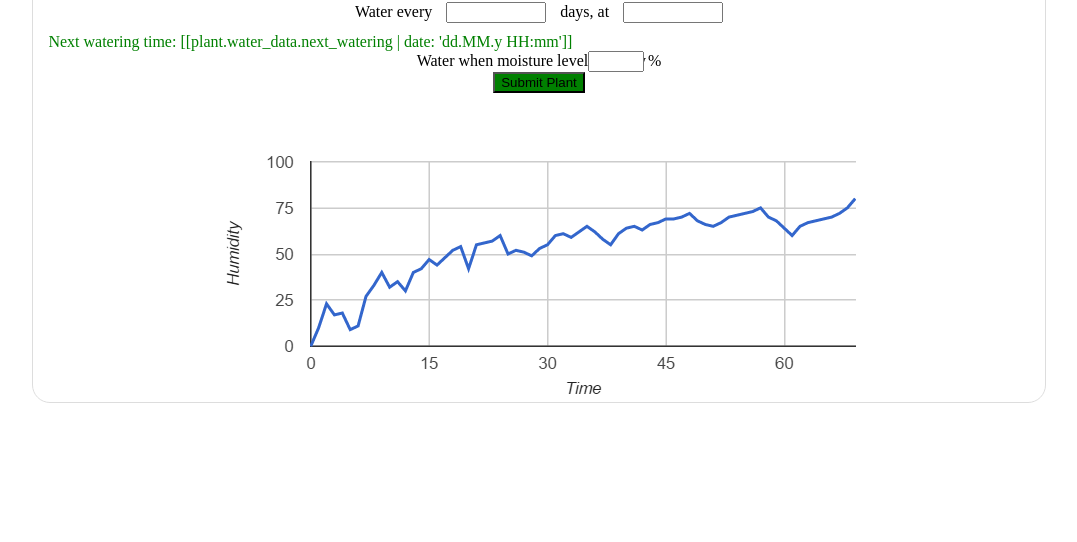
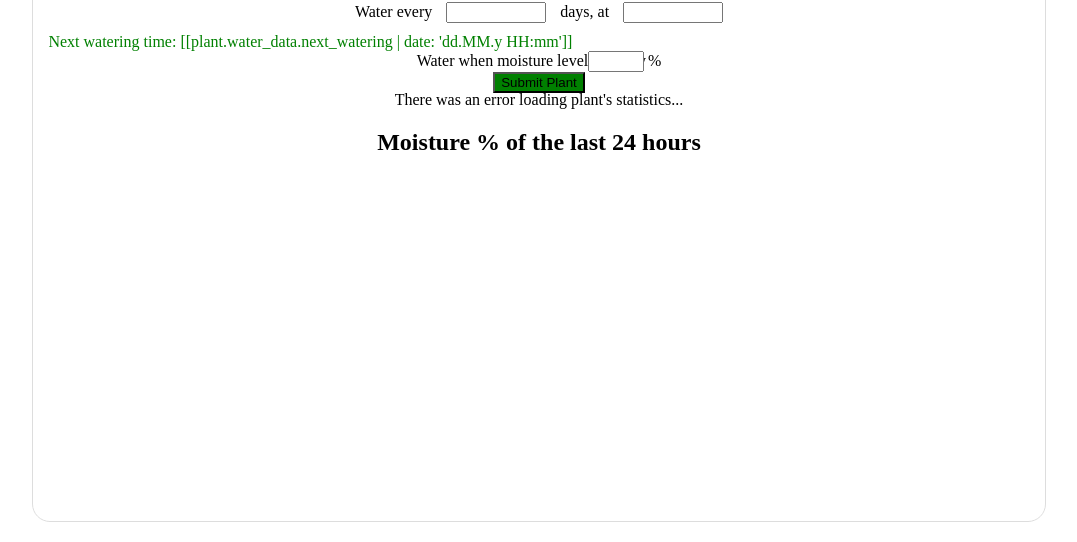
Before and after one commit to anatel/EZ_Plant, a Flask app: template ez_plant/templates/garden.html in a window 1280 px wide. Shown: the part 1263-1805 px from the top of the page, without its empty margins (101-1178 px from the left). Before the commit the page ends 1666 px from the top, so only its background shows below. Run offline with Flask 2, Linux system fonts and the light colour scheme; the template is opened without the code that fills it, so the values that code supplies are empty.

Commit message:
stats without getting from server

```diff
--- a/ez_plant/static/css/garden.css
+++ b/ez_plant/static/css/garden.css
@@ -7,7 +7,7 @@
   height: 150px;
 }
 
-.image{
+.image {
   width: 497px;
   height: 150px;
   line-height: 190px;
@@ -24,7 +24,7 @@
   font-family: 'Lobster Two', cursive;
 }
 
-.thumbnail{
+.thumbnail {
     width: 200px;
     height: 293px;
     overflow: auto;
@@ -43,38 +43,41 @@
   transform: scale(1.5);
 }
 
-.thumbnail:hover{
+.thumbnail:hover {
   transition: all .2s ease-in-out;
   transform: scale(1.1);
 }
 
-#editPlantPencil{
+#editPlantPencil {
   margin-right:5px;
 
 }
 
-#deletePlantTrash{
+#deletePlantTrash {
   margin-left: 5px;
   transition: all .2s ease-in-out;
 }
 
-#deletePlantTrash:hover{
+#deletePlantTrash:hover {
   transform: scale(1.5);
 }
+
 #deletePlantTrash:hover ~#editPlantPencil {
   color: #3a3939;
   transform: scale(1.0);
 }
 
-.btnContainer{
+.btnContainer {
   margin-right: 3px;
   display: flex;
     flex-direction: row-reverse;
     justify-content: center;
 }
+
 .row {
   text-align: -webkit-center;
 }
+
 .plantsContainer {
   width: 80%;
   margin-left: auto;
@@ -90,11 +93,11 @@
   text-align: center;
 }
 
-.water-every{
+.water-every {
   padding-right: 10px;
 }
 
-.moisture-input{
+.moisture-input {
     margin-left: -62px;
 }
 
@@ -103,12 +106,12 @@
   padding-right: 10px;
 }
 
-.plantBtn{
+.plantBtn {
   cursor: pointer;
   color: #3a3939;
 }
 
-.btn-info{
+.btn-info {
     background: green;
 }
 
@@ -116,43 +119,43 @@
   color: green;
   text-decoration: none;
 }
-.plantNameTxt{
+
+.plantNameTxt {
   margin-top: 0px;
   color: #5a5454;
 }
 
-.plantNameType{
+.plantNameType {
   color: #b5b1b1;
 }
 
-.lastWateredTxt{
+.lastWateredTxt {
   font-size: smaller;
   color: gray;
 }
 
-.marginFix{
+.marginFix {
   margin-bottom: 0px;
 }
 
-.addPlant{
-  /*height: 307px;*/
+.addPlant {
   border-style: dashed;
   border-width: medium;
 }
 
-.plusTxt{
+.plusTxt {
   font-size: 120px;
   color: gray;
 }
 
-.addPlantTxt{
+.addPlantTxt {
   color: gray;
   font-size: 18px;
   font-weight: lighter;
   margin-top: -25px;
 }
 
-.thumbnail img{
+.thumbnail img {
   width: 190px;
   height: 190px;
 }
@@ -168,13 +171,12 @@
 .nav li {
   cursor: pointer;
 }
+
 .nextWatering {
   padding-left: 15px;
   color: green;
   text-align: left;
   margin-top: 10px;
-}
-.arrow {
 }
 
 .arrow img{
@@ -182,9 +184,9 @@
   position: relative;
   opacity: 0.93;
 }
+
 .formDiv {
   margin-top: -1px;
-  /*height: 300px;*/
   background-color: rgba(255, 255, 255, 0.93);
   width: 80%;
   margin-left: auto;
@@ -192,10 +194,6 @@
   radius: 4px;
   border-radius: 18px;
   border: 1px solid #ddd;
-}
-
-.plantFields{
-  /*width: 60%;*/
 }
 
 .imgContainer {
@@ -213,6 +211,7 @@
 .innerFormDiv {
   padding-top: 17px;
 }
+
 .imgContainer img {
   width: 190px;
   height: 190px;
@@ -221,9 +220,10 @@
   border-style: outset;
 }
 
-.radioiDiv{
+.radioiDiv {
   padding-left: 0px;
 }
+
 .pencil {
   position: absolute;
   left: 5px;
@@ -236,20 +236,55 @@
   color: green;
 }
 
-.ng-invalid.ng-dirty
-{
+.ng-invalid.ng-dirty {
   border-color: red;
 }
 
-.submit-msg{
+.submit-msg {
   width: 50%;
   margin: auto;
   margin-top: 5px;
   text-align: center;
 }
 
-.hideClass{
+.hideClass {
   display: none;
+}
+
+#plantStatsChart {
+  margin-top: -85px;
+}
+
+.statsTitle {
+  font-weight: bold;
+  font-size: 24px;
+  display: inline-block;
+}
+
+#statsTab {
+  position: relative;
+}
+
+.tabText {
+  cursor: pointer;
+}
+
+.refreshStats {
+  font-size: 35px;
+  position: absolute;
+  top: 2%;
+  right: 25%;
+  color: aqua;
+  cursor: pointer;
+  transition: all .2s ease-in-out;
+  transform: scale(1.0);
+}
+
+.refreshStats:hover {
+  color: chartreuse;
+  text-decoration: none;
+  transition: all .2s ease-in-out;
+  transform: scale(1.5);
 }
 /*.fadeTransition{
   transition: opacity .5s;
--- a/ez_plant/templates/garden.html
+++ b/ez_plant/templates/garden.html
@@ -5,7 +5,11 @@
 
   <link rel="stylesheet" href="{{ url_for('static', filename='css/garden.css')}}" />
   <link rel="stylesheet" href="{{ url_for('static', filename='css/jquery.timepicker.css')  }}">
+  <script type="text/javascript">
+    google.charts.load('current', {packages: ['corechart', 'line']});
+  </script>
   <script src="{{ url_for('static', filename='js/jquery.timepicker.min.js')}}"></script>
+
 </head>
 
 <body>
@@ -58,8 +62,8 @@
       <div class="formDiv">
         <!-- Nav tabs -->
         <ul class="nav nav-tabs" role="tablist">
-          <li role="presentation" ng-class="{'active': content=='details'}"><a ng-click="changeTabContent('details')" aria-controls="addplant" role="tab" data-toggle="tab">Details</a></li>
-          <li role="presentation" ng-class="{'active': content=='stats'}"><a  ng-click="changeTabContent('stats')" aria-controls="statistics" role="tab" data-toggle="tab">Statistics</a></li>
+          <li role="presentation" ng-class="{'active': content=='details'}"><a ng-click="changeTabContent('details')" aria-controls="addplant" role="tab" data-toggle="tab"><span class="tabText">Details</span></a></li>
+          <li role="presentation" ng-class="{'active': content=='stats'}"><a ng-click="changeTabContent('stats'); drawChart()" aria-controls="statistics" role="tab" data-toggle="tab"><span class="tabText">Statistics<span></a></li>
         </ul>
         <div class="tab-content">
           <form role="tabpanel" class="tab-pane active" id="formTab" ng-show="content == 'details'" name="plantForm" ng-submit="submitPlant()">
@@ -150,7 +154,17 @@
           </form>
 
           <div  style ="text-align: center;" role="tabpanel" id="statsTab" ng-show="content == 'stats'">
-            <img src="static/assets/images/stats.png"/>
+            <div ng-show="!statsErr">
+              <h2 class="statsTitle">Moisture % of the last 24 hours</h2>
+              <div id="plantStatsChart"></div>
+              <a title="Refresh" ng-click="refreshing = true;drawChart()" class="refreshStats"  role="button">
+                <i ng-show="!refreshing" class="fa fa-refresh"></i>
+                <i ng-show="refreshing" class="fa fa-refresh fa-spin"></i></a>
+            </div>
+
+            <div ng-show="statsErr" style="height: 430px;">
+              There was an error loading plant's statistics...
+            </div>
           </div>
         </div>
       </div>
--- a/ez_plant/templates/index.html
+++ b/ez_plant/templates/index.html
@@ -8,6 +8,8 @@
   <link rel="stylesheet" href="//netdna.bootstrapcdn.com/bootstrap/3.0.0/css/bootstrap.min.css" />
   <!-- <link rel="stylesheet" href="//netdna.bootstrapcdn.com/font-awesome/4.0.0/css/font-awesome.css" /> -->
   <link rel="stylesheet" href="{{ url_for('static', filename='css/home.css')}}" />
+  <script type="text/javascript" src="https://www.gstatic.com/charts/loader.js"></script>
+
   <script src="https://ajax.googleapis.com/ajax/libs/jquery/1.12.4/jquery.min.js"></script>  <!-- SPELLS -->
   <!-- load angular and angular route via CDN -->
   <script src="http://maxcdn.bootstrapcdn.com/bootstrap/3.3.7/js/bootstrap.min.js"></script>
```
Also changed, not shown: ez_plant/static/js/gardenController.js (+59 -4 lines).
